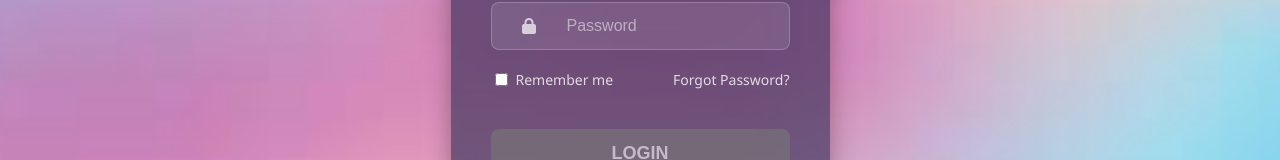
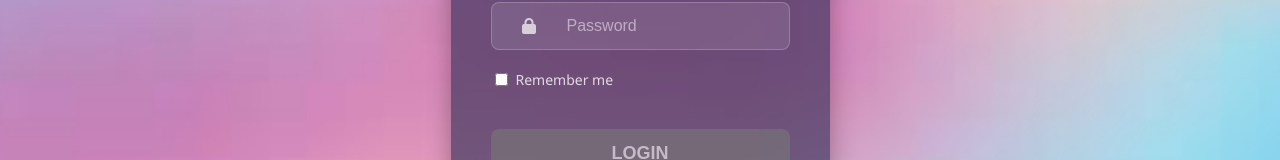
Before and after one commit to anycr/Microservicio-Frontend-Angular, an Angular app in the folder frontend-task-service/: page /login in a window 1280 px wide. Shown: the part 376-536 px from the top of the page. Built offline with nearby package versions, Linux system fonts and the light colour scheme.

Commit message:
ajuste en la pagina de registro

```diff
--- a/frontend-task-service/src/app/components/login/login.component.html
+++ b/frontend-task-service/src/app/components/login/login.component.html
@@ -27,7 +27,6 @@
       <label class="remember-me">
         <input type="checkbox" name="rememberMe"> Remember me
       </label>
-      <a href="#" class="forgot-password">Forgot Password?</a>
     </div>
 
     <div *ngIf="errorMessage" class="error-message">
```
Also changed, not shown: frontend-task-service/src/app/components/register/register.component.ts (+4 -4 lines).
